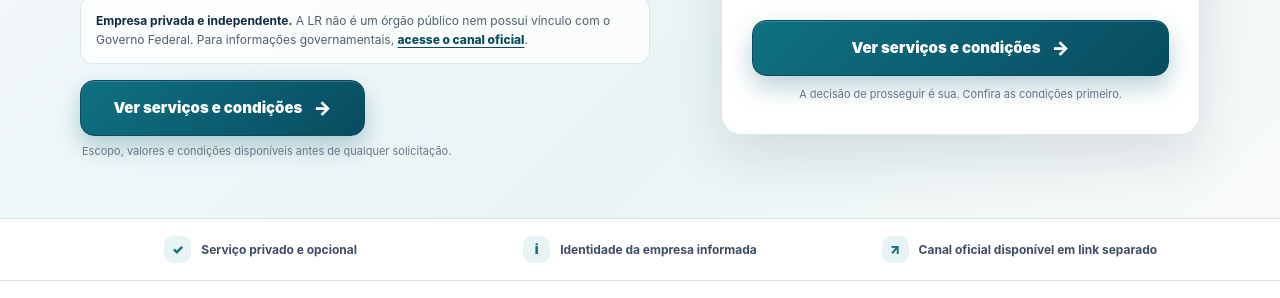
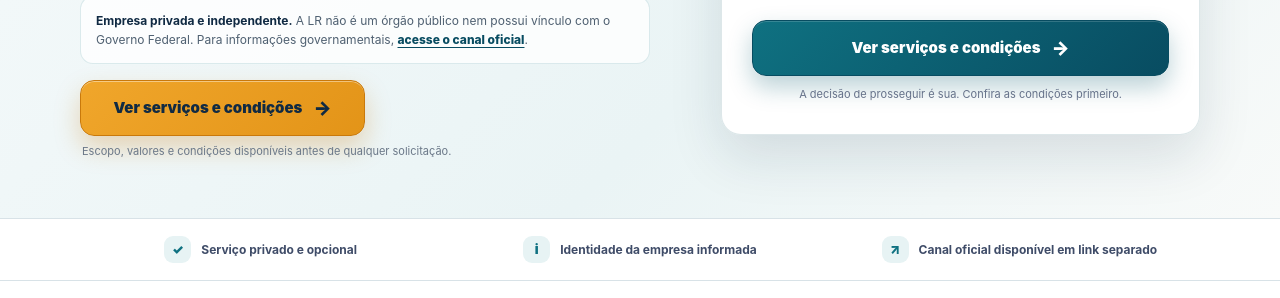
Before and after one commit to emailtelefone55-hub/assessoria, a website: page index.html in a window 1280 px wide. Shown: the part 502-800 px from the top of the page. Drawn offline with Linux system fonts and the light colour scheme.

Commit message:
Update index.html

```diff
--- a/index.html
+++ b/index.html
@@ -23,6 +23,8 @@
       --blue: #0f7181;
       --blue-dark: #084c61;
       --blue-soft: #e7f3f4;
+      --cta: #f0a62b;
+      --cta-dark: #c9790b;
       --lime: #d6e68b;
       --paper: #ffffff;
       --canvas: #f4f7f8;
@@ -113,6 +115,19 @@
     .hero-private-cta { margin-top: 16px; }
     .hero-private-cta .button { min-width: 285px; }
     .hero-private-cta-note { margin: 8px 0 0 2px; color: #6b7888; font-size: 11px; line-height: 1.45; }
+    .hero-private-cta .button,
+    .mobile-cta .button {
+      border-color: var(--cta-dark);
+      background: linear-gradient(135deg, var(--cta) 0%, #e39418 100%);
+      color: var(--navy);
+      box-shadow: 0 12px 26px rgba(201,121,11,.28), inset 0 1px 0 rgba(255,255,255,.42);
+    }
+    .hero-private-cta .button:hover,
+    .mobile-cta .button:hover {
+      background: linear-gradient(135deg, #e59a1d 0%, var(--cta-dark) 100%);
+      color: var(--navy);
+      box-shadow: 0 15px 30px rgba(201,121,11,.36), inset 0 1px 0 rgba(255,255,255,.3);
+    }
     .trust-check { display: none; }
 
     .hero-panel { position: relative; overflow: hidden; padding: 30px; border: 1px solid rgba(220,230,232,.95); border-radius: 20px; background: rgba(255,255,255,.96); color: var(--ink); box-shadow: 0 22px 54px rgba(20,38,63,.12); }
```
